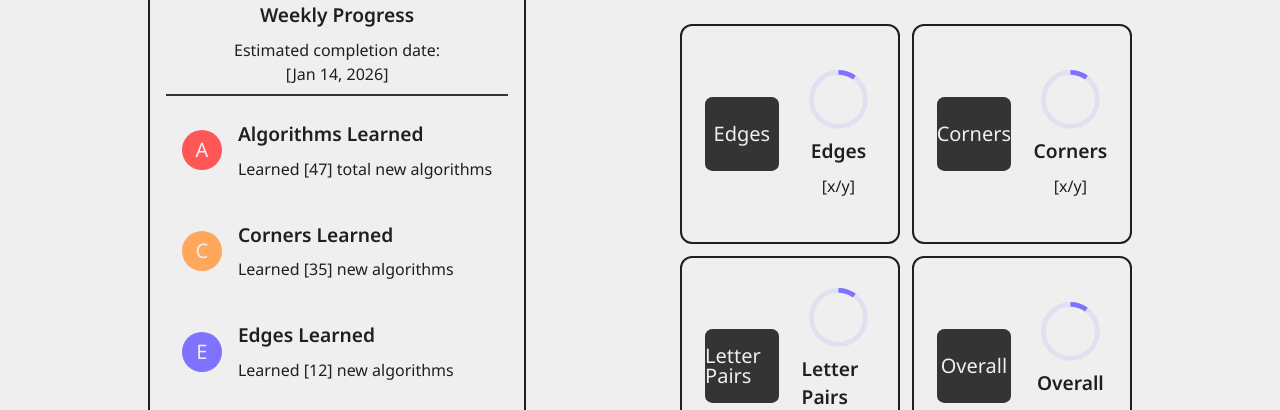
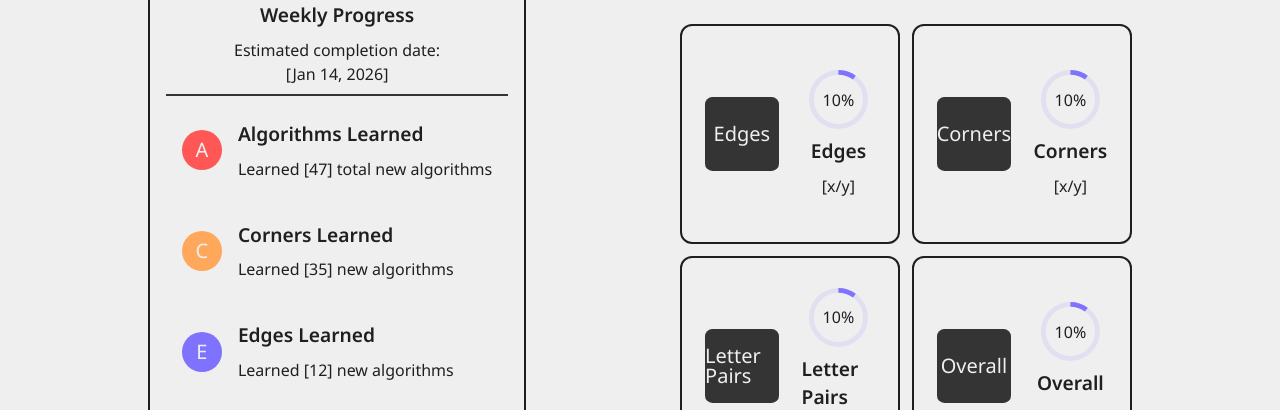
Before and after one commit to xander1111/cs494-final, a Next.js app: page / in a window 1280 px wide. Shown: the part 182-592 px from the top of the page. Built offline with nearby package versions, Linux system fonts and the light colour scheme.

Commit message:
Add percent text to progress card

```diff
--- a/src/components/progressCard.tsx
+++ b/src/components/progressCard.tsx
@@ -1,4 +1,4 @@
-import { Avatar, CircularProgress, Stack, Typography } from "@mui/material";
+import { Avatar, Box, CircularProgress, Stack, Typography } from "@mui/material";
 import StyledCard from "./styledCard";
 
 export function ProgressCard(props: { type: string }) {
@@ -7,13 +7,16 @@ export function ProgressCard(props: { type: string }) {
             <Stack direction='row' spacing={2} justifyContent='space-evenly' alignItems='center' height='100%' >
                 <Avatar sx={{ bgcolor: 'common.black', width: '40%', height: '40%', borderRadius: '10%' }}>{props.type}</Avatar>
                 <Stack width={"40%"}>
+                    <Box display='flex' justifyContent='center' alignItems='center' width='80%' height='80%'>
                         <CircularProgress
                             enableTrackSlot
-                        size='80%'
+                            size='100%'
                             variant='determinate'
                             color='primary'
                             value={10}
                         />
+                        <Typography variant='cardSubheader' position='absolute'>{10}%</Typography>
+                    </Box>
                     <Typography variant='cardHeader'>{props.type}</Typography>
                     <Typography variant='cardSubheader' textAlign='center'>[x/y]</Typography>
                 </Stack>
```
Lines whose indentation alone changed are shown as unchanged.
